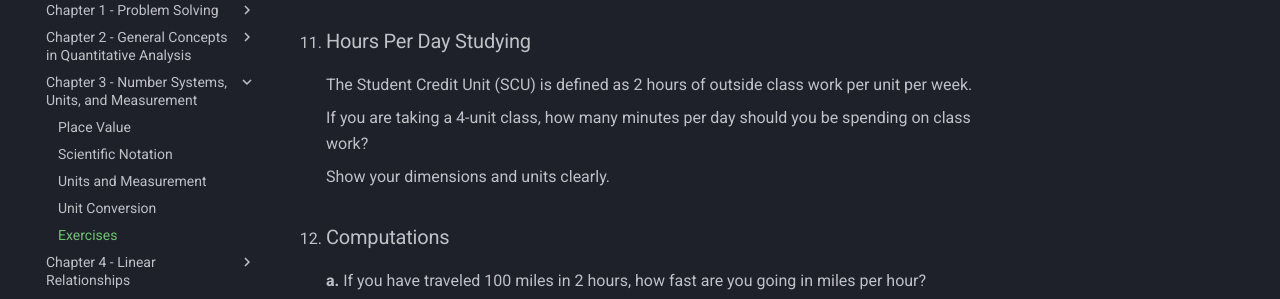
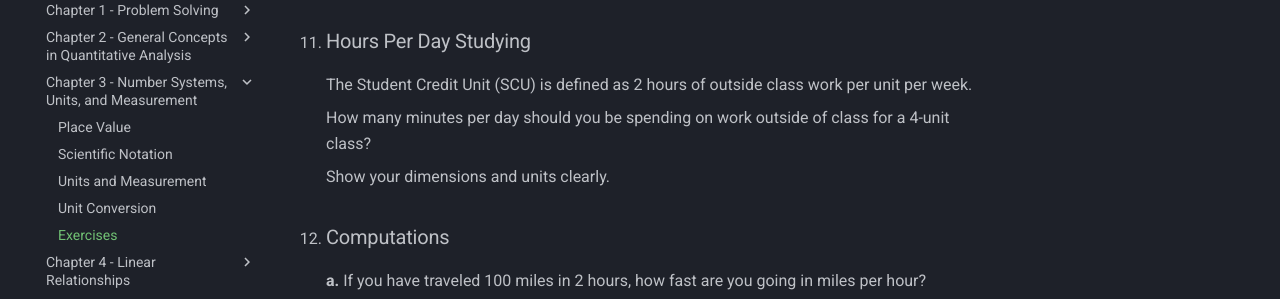
Before and after one commit to wgalbraith/280, an MkDocs documentation site: the page built from docs_student/quantities-exercises.md, in a window 1280 px wide and 900 px high, scrolled down 2308 px. Shown: the part 152-451 px from the top of the window. Built offline with MkDocs 1.6.1 and Material for MkDocs 9.7.7, drawn with Linux system fonts in a browser that asks for light colours; nearby versions of some CDN libraries; some web fonts are replaced; library files that are not in the unit come from our copies.

Commit message:
Update quantities-exercises.md

```diff
--- a/docs_student/quantities-exercises.md
+++ b/docs_student/quantities-exercises.md
@@ -80,7 +80,7 @@
 <li>
 <h3>Hours Per Day Studying</h3>
 <p>The Student Credit Unit (SCU) is defined as 2 hours of outside class work per unit per week.</p>
-<p>If you are taking a 4-unit class, how many minutes per day should you be spending on class work?</p>
+<p>How many minutes per day should you be spending on work outside of class for a 4-unit class?</p>
 <p>Show your dimensions and units clearly.</p>
 </li>
 
```
